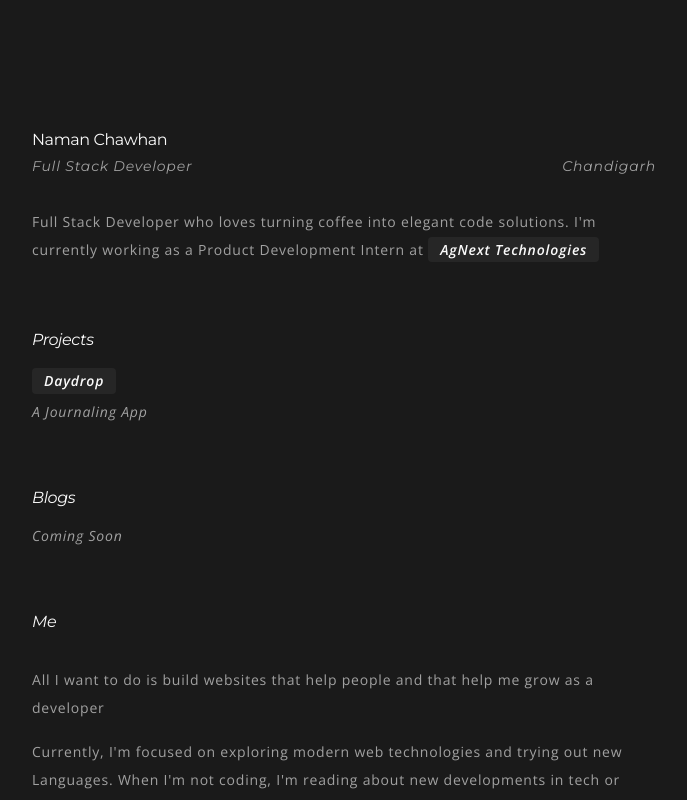
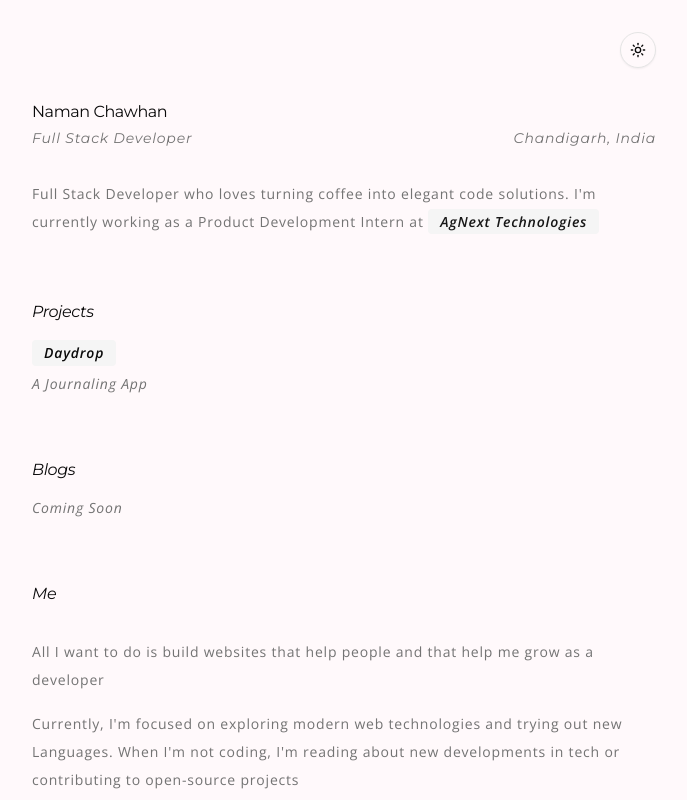
Before and after one commit to namannc13/chom, a React (Vite) app: page / in a window 1280 px wide. Shown: the top 800 px of the page, without its empty margins (296-983 px from the left). Built offline with nearby package versions, Linux system fonts and the light colour scheme.

Commit message:
Added Theme Toggle

```diff
--- a/package.json
+++ b/package.json
@@ -10,6 +10,8 @@
     "preview": "vite preview"
   },
   "dependencies": {
+    "@radix-ui/react-dropdown-menu": "^2.1.6",
+    "@radix-ui/react-slot": "^1.1.2",
     "@tailwindcss/vite": "^4.0.12",
     "class-variance-authority": "^0.7.1",
     "clsx": "^2.1.1",
--- a/src/App.tsx
+++ b/src/App.tsx
@@ -1,9 +1,15 @@
 import { Clock } from "./components/clock";
+import { ThemeProvider } from "./components/theme_provider";
+import { ModeToggle } from "./components/mode_toggle";
 
 function App() {
   return (
-    <>
-      <main className="md:mx-10 lg:mx-36 xl:mx-76 pt-16 lg:pt-32 pb-8 ">
+    <ThemeProvider>
+      <header className="md:mx-10 lg:mx-36 xl:mx-76 py-8 flex justify-between">
+        <div></div>
+        <ModeToggle />
+      </header>
+      <main className="md:mx-10 lg:mx-36 xl:mx-76 pb-8 ">
         <div className="flex flex-col gap-16">
           <div className="flex flex-col gap-8">
             <div className="flex flex-col gap-1">
@@ -15,7 +21,7 @@ function App() {
                   Full Stack Developer
                 </p>
                 <p className="text-sm text-muted-foreground italic font-montserrat">
-                  Chandigarh
+                  Chandigarh, India
                 </p>
               </div>
             </div>
@@ -118,7 +124,7 @@ function App() {
         <p className="text-sm text-muted-foreground">2025</p>
         <Clock />
       </footer>
-    </>
+    </ThemeProvider>
   );
 }
 
--- /dev/null
+++ b/src/components/mode_toggle.tsx
@@ -0,0 +1,21 @@
+import { Moon, Sun } from "lucide-react";
+
+import { Button } from "./ui/button";
+import { useTheme } from "./theme_provider";
+
+export function ModeToggle() {
+  const { setTheme, theme } = useTheme();
+
+  return (
+    <Button
+      size="icon"
+      className="hover:cursor-pointer rounded-full"
+      variant="outline"
+      onClick={() => setTheme(theme === "dark" ? "light" : "dark")}
+    >
+      <Sun className="h-[1.2rem] w-[1.2rem] rotate-0 scale-100 transition-all dark:-rotate-90 dark:scale-0" />
+      <Moon className="absolute h-[1.2rem] w-[1.2rem] rotate-90 scale-0 transition-all dark:rotate-0 dark:scale-100" />
+      <span className="sr-only">Toggle theme</span>
+    </Button>
+  );
+}
--- /dev/null
+++ b/src/components/theme_provider.tsx
@@ -0,0 +1,73 @@
+import { createContext, useContext, useEffect, useState } from "react";
+
+type Theme = "dark" | "light" | "system";
+
+type ThemeProviderProps = {
+  children: React.ReactNode;
+  defaultTheme?: Theme;
+  storageKey?: string;
+};
+
+type ThemeProviderState = {
+  theme: Theme;
+  setTheme: (theme: Theme) => void;
+};
+
+const initialState: ThemeProviderState = {
+  theme: "system",
+  setTheme: () => null,
+};
+
+const ThemeProviderContext = createContext<ThemeProviderState>(initialState);
+
+export function ThemeProvider({
+  children,
+  defaultTheme = "system",
+  storageKey = "vite-ui-theme",
+  ...props
+}: ThemeProviderProps) {
+  const [theme, setTheme] = useState<Theme>(
+    () => (localStorage.getItem(storageKey) as Theme) || defaultTheme
+  );
+
+  useEffect(() => {
+    const root = window.document.documentElement;
+
+    root.classList.remove("light", "dark");
+
+    if (theme === "system") {
+      const systemTheme = window.matchMedia("(prefers-color-scheme: dark)")
+        .matches
+        ? "dark"
+        : "light";
+
+      root.classList.add(systemTheme);
+      return;
+    }
+
+    root.classList.add(theme);
+  }, [theme]);
+
+  const value = {
+    theme,
+    setTheme: (theme: Theme) => {
+      localStorage.setItem(storageKey, theme);
+      setTheme(theme);
+    },
+  };
+
+  return (
+    <ThemeProviderContext.Provider {...props} value={value}>
+      {children}
+    </ThemeProviderContext.Provider>
+  );
+}
+
+export const useTheme = () => {
+  const context = useContext(ThemeProviderContext);
+
+  if (context === undefined)
+    throw new Error("useTheme must be used within a ThemeProvider");
+
+  return context;
+};
--- /dev/null
+++ b/src/components/ui/button.tsx
@@ -0,0 +1,58 @@
+import * as React from "react"
+import { Slot } from "@radix-ui/react-slot"
+import { cva, type VariantProps } from "class-variance-authority"
+
+import { cn } from "@/lib/utils"
+
+const buttonVariants = cva(
+  "inline-flex items-center justify-center gap-2 whitespace-nowrap rounded-md text-sm font-medium transition-[color,box-shadow] disabled:pointer-events-none disabled:opacity-50 [&_svg]:pointer-events-none [&_svg:not([class*='size-'])]:size-4 shrink-0 [&_svg]:shrink-0 outline-none focus-visible:border-ring focus-visible:ring-ring/50 focus-visible:ring-[3px] aria-invalid:ring-destructive/20 dark:aria-invalid:ring-destructive/40 aria-invalid:border-destructive",
+  {
+    variants: {
+      variant: {
+        default:
+          "bg-primary text-primary-foreground shadow-xs hover:bg-primary/90",
+        destructive:
+          "bg-destructive text-white shadow-xs hover:bg-destructive/90 focus-visible:ring-destructive/20 dark:focus-visible:ring-destructive/40",
+        outline:
+          "border border-input bg-background shadow-xs hover:bg-accent hover:text-accent-foreground",
+        secondary:
+          "bg-secondary text-secondary-foreground shadow-xs hover:bg-secondary/80",
+        ghost: "hover:bg-accent hover:text-accent-foreground",
+        link: "text-primary underline-offset-4 hover:underline",
+      },
+      size: {
+        default: "h-9 px-4 py-2 has-[>svg]:px-3",
+        sm: "h-8 rounded-md gap-1.5 px-3 has-[>svg]:px-2.5",
+        lg: "h-10 rounded-md px-6 has-[>svg]:px-4",
+        icon: "size-9",
+      },
+    },
+    defaultVariants: {
+      variant: "default",
+      size: "default",
+    },
+  }
+)
+
+function Button({
+  className,
+  variant,
+  size,
+  asChild = false,
+  ...props
+}: React.ComponentProps<"button"> &
+  VariantProps<typeof buttonVariants> & {
+    asChild?: boolean
+  }) {
+  const Comp = asChild ? Slot : "button"
+
+  return (
+    <Comp
+      data-slot="button"
+      className={cn(buttonVariants({ variant, size, className }))}
+      {...props}
+    />
+  )
+}
+
+export { Button, buttonVariants }
--- a/src/index.css
+++ b/src/index.css
@@ -43,7 +43,7 @@
   -webkit-font-smoothing: antialiased;
   -moz-osx-font-smoothing: grayscale;
 
-  --background: oklch(0.217 0 0);
+  /* --background: oklch(0.217 0 0);
   --foreground: oklch(0.985 0 0);
   --card: oklch(0.145 0 0);
   --card-foreground: oklch(0.985 0 0);
@@ -74,9 +74,9 @@
   --sidebar-accent: oklch(0.269 0 0);
   --sidebar-accent-foreground: oklch(0.985 0 0);
   --sidebar-border: oklch(0.269 0 0);
-  --sidebar-ring: oklch(0.439 0 0);
+  --sidebar-ring: oklch(0.439 0 0); */
 
-  /* --background: oklch(1 0 0);
+  --background: oklch(0.99 0.01 0.99);
   --foreground: oklch(0.145 0 0);
   --card: oklch(1 0 0);
   --card-foreground: oklch(0.145 0 0);
@@ -108,7 +108,7 @@
   --sidebar-accent: oklch(0.97 0 0);
   --sidebar-accent-foreground: oklch(0.205 0 0);
   --sidebar-border: oklch(0.922 0 0);
-  --sidebar-ring: oklch(0.708 0 0); */
+  --sidebar-ring: oklch(0.708 0 0);
 }
 
 body {
```
Also changed, not shown: 1 other file (tests, documents, lock files or other folders).
